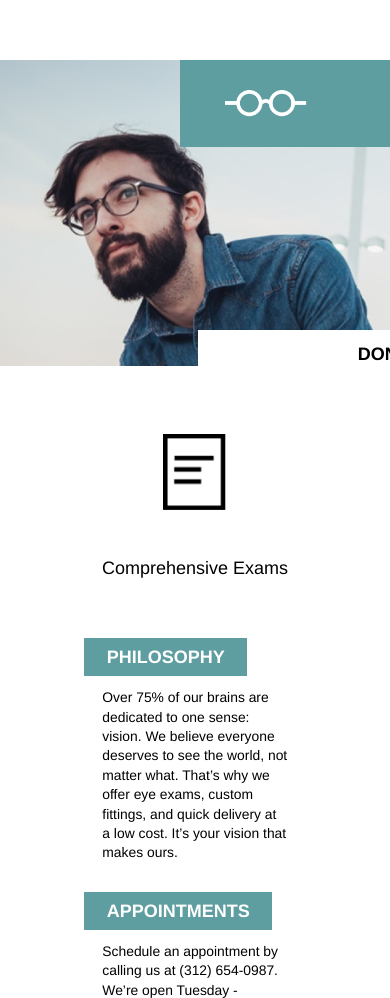
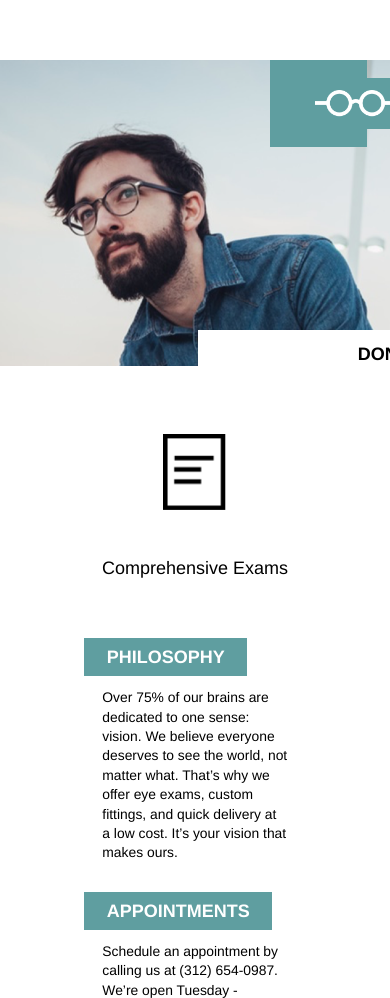
Before and after one commit to Anam15/tortoiseshell-optics, a plain HTML site: page index.html in a window 390 px wide. Shown: the part 102-1100 px from the top of the page. Drawn offline with Linux system fonts and the light colour scheme.

Commit message:
Commit6.

```diff
--- a/resources/css/style.css
+++ b/resources/css/style.css
@@ -121,7 +121,8 @@ h4 {
   .company {
     height: 4rem;
     padding-top: 0;
-    left:10rem;
+    left:15rem;
+    width:5.4rem
   }
 
   .company1{
```
